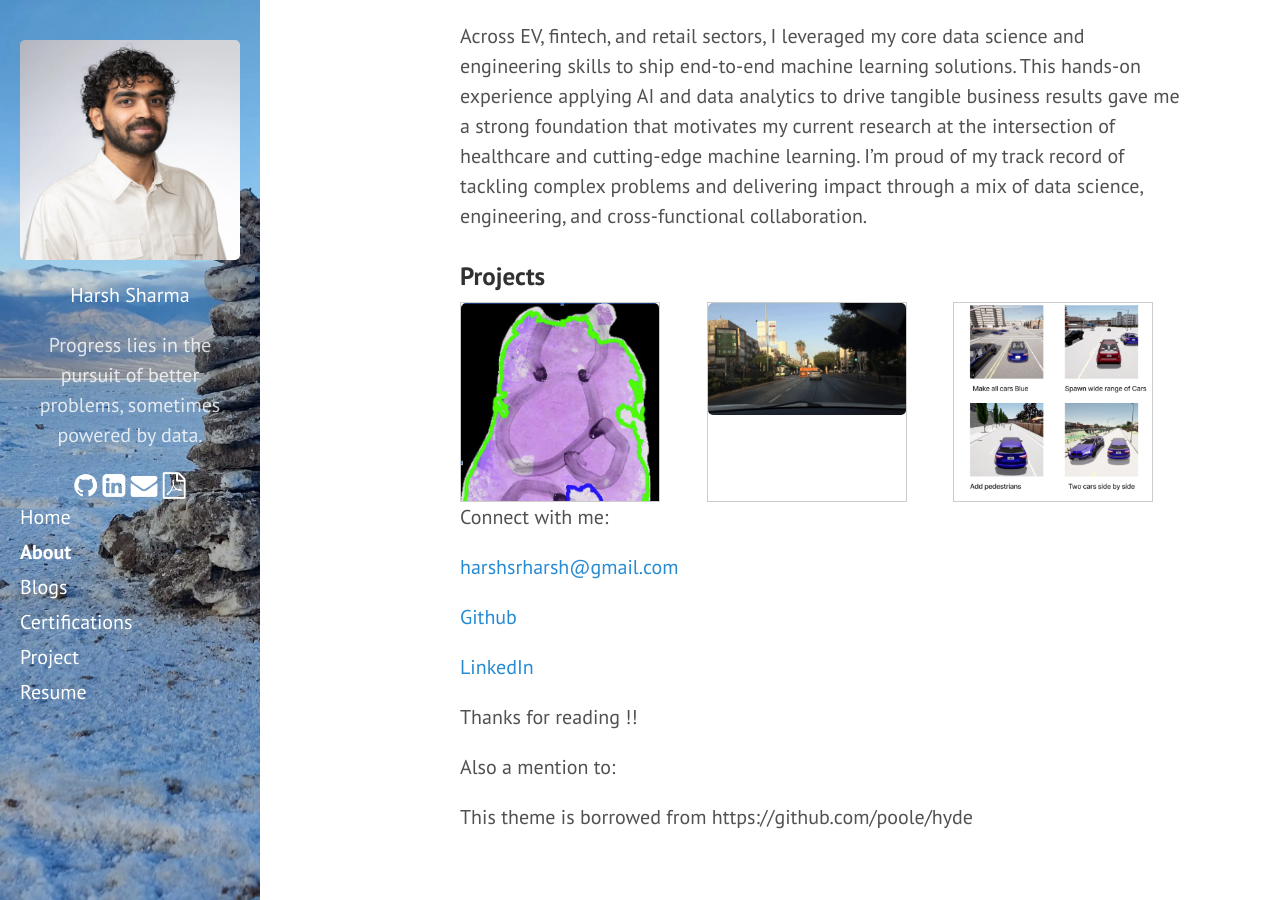
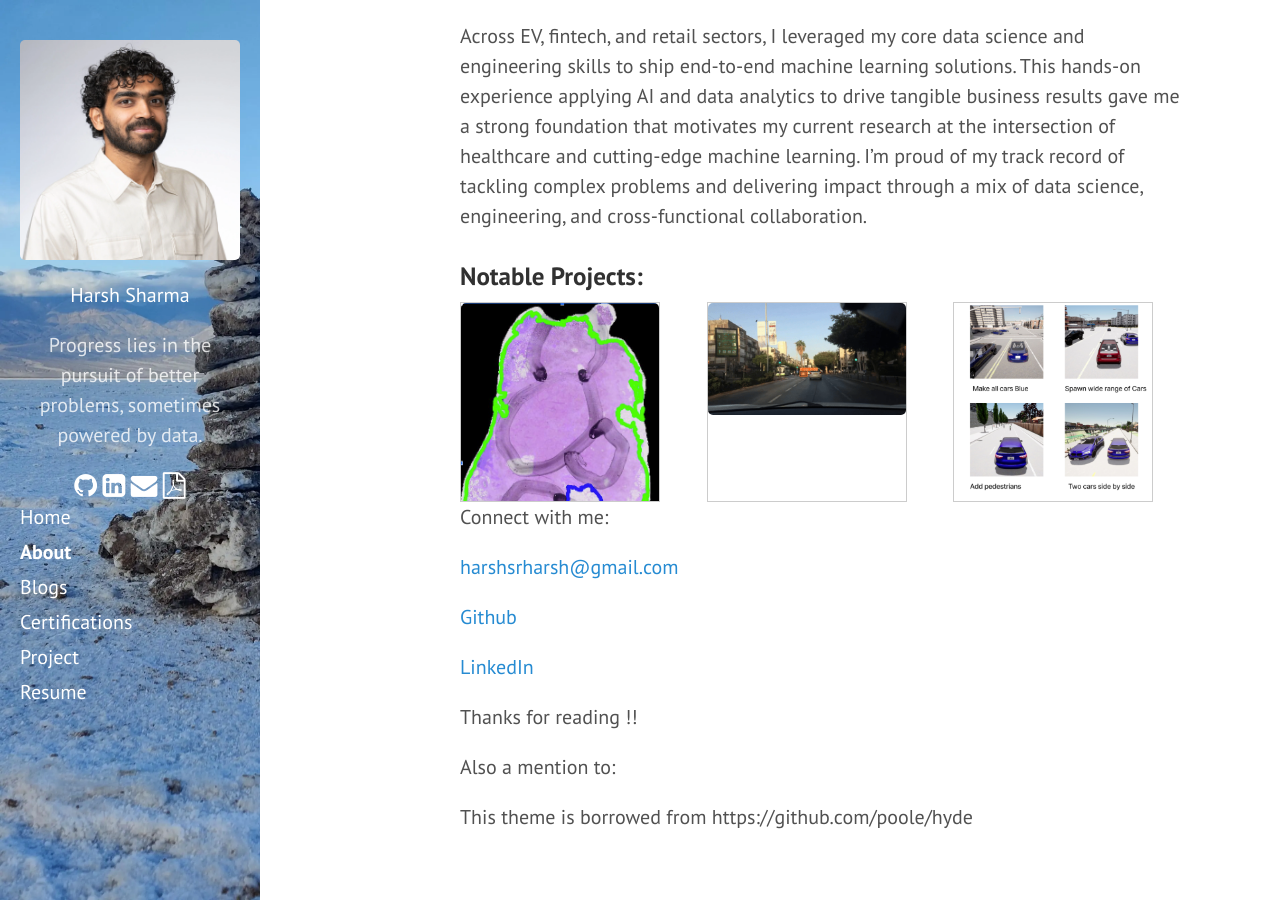
Before and after one commit to 97harsh/97harsh.github.io, a Jekyll site: the page built from about.md, in a window 1280 px wide and 900 px high, scrolled down 1539 px. Built offline with Jekyll 4.4.1, drawn with Linux system fonts in a browser that asks for light colours; nearby versions of some CDN libraries; Markdown is read by kramdown in place of the engine named in the settings; a script that is not in the unit is left out.

Commit message:
text change about

```diff
--- a/about.md
+++ b/about.md
@@ -32,7 +32,7 @@ Some of the achievements from this experience that I'm most proud of include:
 
 Across EV, fintech, and retail sectors, I leveraged my core data science and engineering skills to ship end-to-end machine learning solutions. This hands-on experience applying AI and data analytics to drive tangible business results gave me a strong foundation that motivates my current research at the intersection of healthcare and cutting-edge machine learning. I'm proud of my track record of tackling complex problems and delivering impact through a mix of data science, engineering, and cross-functional collaboration.
 
-### Projects
+### Notable Projects:
 <div class="projects-container">
   {% for project in site.data.projects %}
     <a href="{{ project.link }}" target="_blank" class="project-link">
```
